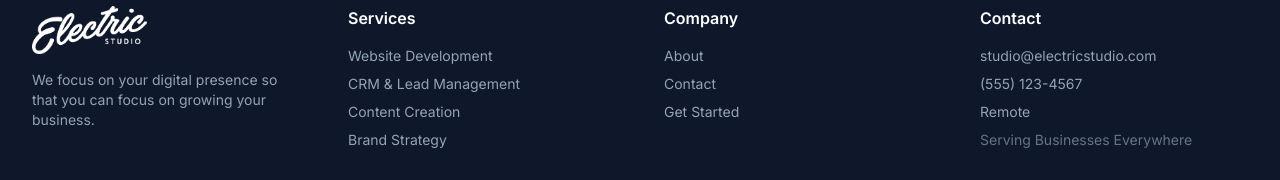
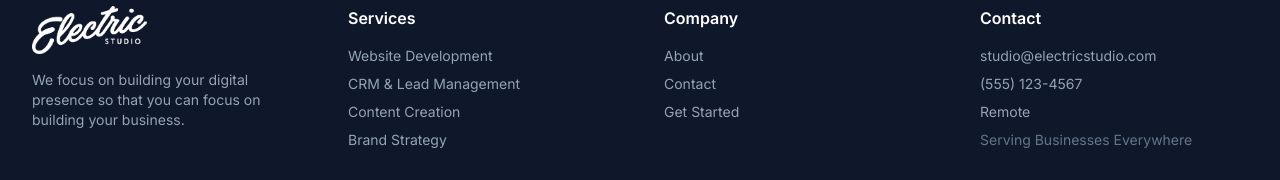
Before and after one commit to SunCode80/Electric_Studio_Website, a Next.js app: page / in a window 1280 px wide. Shown: the part 3670-3850 px from the top of the page. Built offline with nearby package versions, Linux system fonts and the light colour scheme.

Commit message:
Updated Footer.tsx

```diff
--- a/components/Footer.tsx
+++ b/components/Footer.tsx
@@ -18,7 +18,7 @@ export function Footer() {
               />
             </div>
             <p className="text-sm">
-              We focus on your digital presence so that you can focus on growing your business.
+              We focus on building your digital presence so that you can focus on building your business.
             </p>
           </div>
 
```
